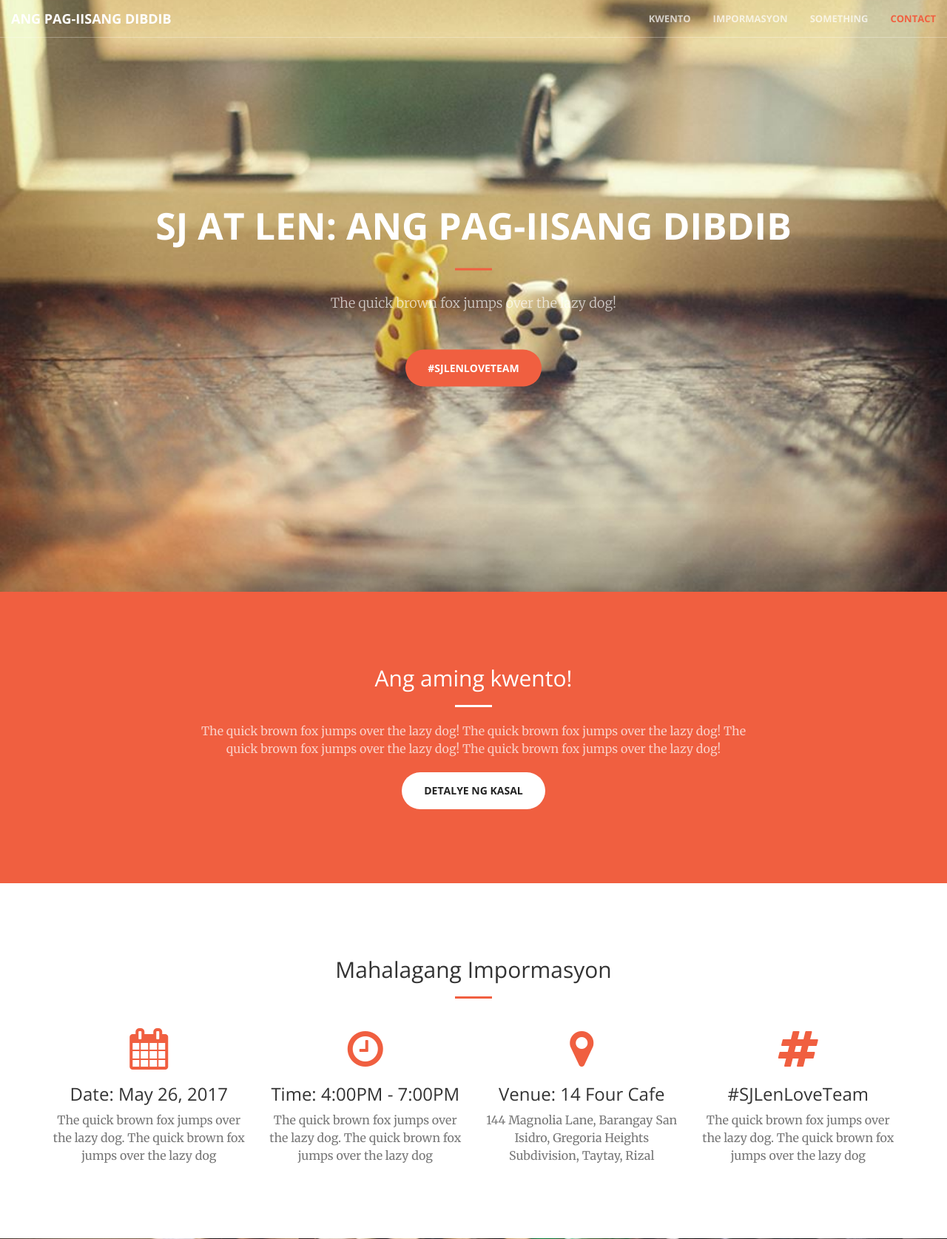
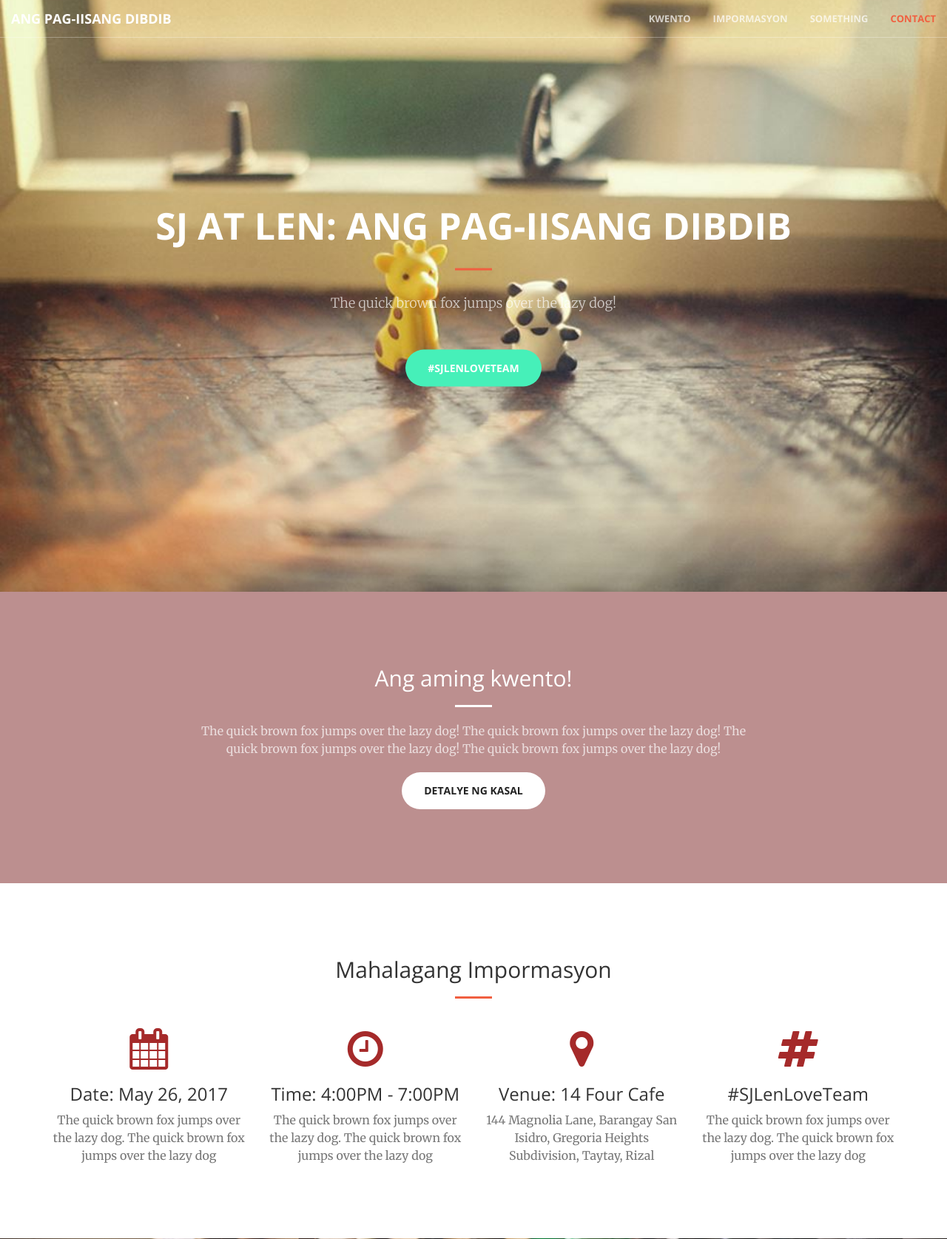
Before and after one commit to isji/midnightinpares, a PHP site: page /vip-pass/index.html in a window 1280 px wide. Shown: the top 1675 px of the page at 74% size. Run offline with PHP 8.4, Linux system fonts and the light colour scheme; some libraries are stand-ins or nearby versions.

Commit message:
Changed some of the colors. Used the 'not' minified version of the css

```diff
--- a/vip-pass/css/creative.css
+++ b/vip-pass/css/creative.css
@@ -43,7 +43,8 @@ p {
   margin-bottom: 20px;
 }
 .bg-primary {
-  background-color: #F05F40;
+  /*background-color: #F05F40;*/
+  background-color: rosybrown;
 }
 .bg-dark {
   background-color: #222222;
@@ -70,7 +71,8 @@ aside {
   transition: all 0.35s;
 }
 .navbar-default .navbar-header .navbar-brand {
-  color: #F05F40;
+  /*color: #F05F40;*/
+  color: #f0bd80;
   font-family: 'Open Sans', 'Helvetica Neue', Arial, sans-serif;
   font-weight: 700;
   text-transform: uppercase;
@@ -233,7 +235,8 @@ header .header-content .header-content-inner p {
   color: white;
   opacity: 0;
   display: block;
-  background: rgba(240, 95, 64, 0.9);
+  /*background: rgba(240, 95, 64, 0.9);*/
+  background: rgba(204, 240, 198, 0.9);
   position: absolute;
   bottom: 0;
   text-align: center;
@@ -281,7 +284,8 @@ header .header-content .header-content-inner p {
   margin: 0 auto 20px;
 }
 .text-primary {
-  color: #F05F40;
+  /*color: #F05F40;*/
+  color: brown;
 }
 .no-gutter > [class*='col-'] {
   padding-right: 0;
@@ -337,7 +341,8 @@ fieldset[disabled] .btn-default.active {
 }
 .btn-primary {
   color: white;
-  background-color: #F05F40;
+  /*background-color: #F05F40;*/
+  background-color: #46f0b9;
   border-color: #F05F40;
   -webkit-transition: all 0.35s;
   -moz-transition: all 0.35s;
--- a/vip-pass/index.html
+++ b/vip-pass/index.html
@@ -25,7 +25,8 @@
     <link href="vendor/magnific-popup/magnific-popup.css" rel="stylesheet">
 
     <!-- Theme CSS -->
-    <link href="css/creative.min.css" rel="stylesheet">
+    <!--<link href="css/creative.min.css" rel="stylesheet">-->
+    <link href="css/creative.css" rel="stylesheet">
 
     <!-- Bootstrap 3 player -->
     <link href="css/bootstrap3_player.css" rel="stylesheet">
```
